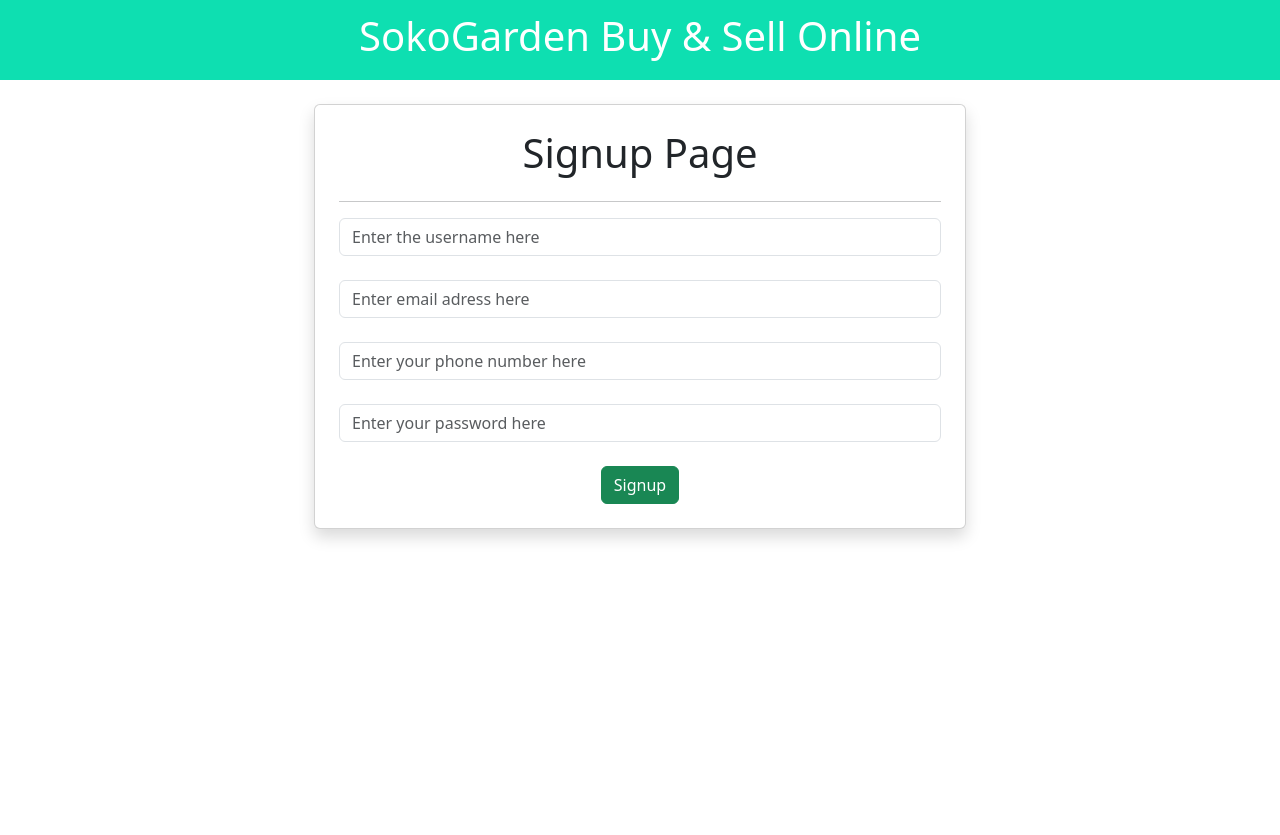
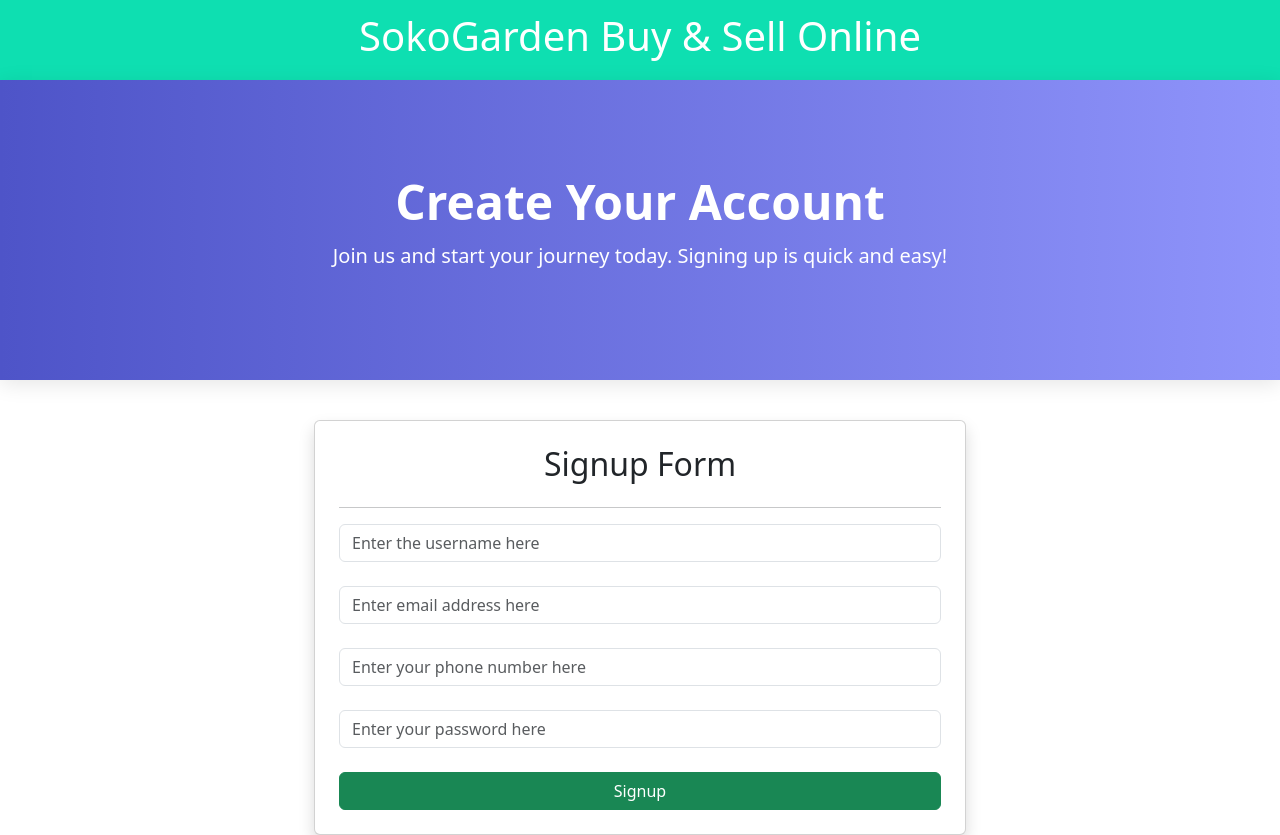
Before and after one commit to madlib-doom/Sokogarden-ui, a React (Create React App) app: page /signup in a window 1280 px wide. Before the commit the page ends 800 px from the top, so only its background shows below. Built offline with nearby package versions, Linux system fonts and the light colour scheme.

Commit message:
first commit

```diff
--- a/src/componets/Signup.jsx
+++ b/src/componets/Signup.jsx
@@ -1,106 +1,127 @@
 import axios from 'axios';
-import React, { useState } from 'react'
+import React, { useState } from 'react';
+import './stylings/Signup.css'; // Make sure this contains both the loader and hero CSS
+
+const Loader = () => {
+  return (
+    <div className="section-center">
+      <div className="section-path">
+        <div className="globe">
+          <div className="wrapper">
+            {[...Array(16)].map((_, i) => (
+              <span key={i}></span>
+            ))}
+          </div>
+        </div>
+      </div>
+    </div>
+  );
+};
 
 const Signup = () => {
-  // Hooks to capture the different state of our application
-  const[username,setUsername]=useState("");
-  const[email,setEmail]=useState('');
-  const[phone,setPhone]=useState("");
-  const[password,setPassword]=useState('');
+  const [username, setUsername] = useState('');
+  const [email, setEmail] = useState('');
+  const [phone, setPhone] = useState('');
+  const [password, setPassword] = useState('');
 
-  // Add three addditional hookis to manage state of applicxatiom
+  const [loading, setLoading] = useState(false);
+  const [success, setSuccess] = useState('');
+  const [error, setError] = useState('');
 
-  const[loading,setLoading]=useState("")
-  const[success,setSuccess]=useState("")
-  const[error,setError]=useState("");
-  // Create a function that handle sthe submit action
-  const submit=async(e)=>{
-    // Prevent the site from reloading when person clicks on the sigup button
+  const submit = async (e) => {
     e.preventDefault();
-    // update the loading hook with new message that the user shal see ont he browser
-    setLoading("Please wait as we upload your details")
+    setLoading(true);
+    setSuccess('');
+    setError('');
 
-    try{
-      // create a form data object that will hold all the data from the hooks
-const data=new FormData();
-// add the different details into the new object created
-data.append("username",username)
-data.append("email",email)
-data.append("phone",phone)
-data.append("password",password)
-// post your data to the backend api
-const response = await axios.post('https://aarondev.pythonanywhere.com/api/signup',data)
-// set back the loading hook to empty
-setLoading("")
+    const data = new FormData();
+    data.append('username', username);
+    data.append('email', email);
+    data.append('phone', phone);
+    data.append('password', password);
 
-// By presumption we assume the registration process went on well therefore update the success hook with a new mesage
-setSuccess(response.data.message)
-// clear the hooks for them to take in new data
-setUsername("")
-setEmail("")
-setPhone("")
-setPassword('')
+    try {
+      const response = await axios.post('https://aarondev.pythonanywhere.com/api/signup', data);
+      setLoading(false);
+      setSuccess(response.data.message);
+
+      setUsername('');
+      setEmail('');
+      setPhone('');
+      setPassword('');
+    } catch (error) {
+      setLoading(false);
+      setError('Sorry, registration was not successful. An error occurred...');
     }
-    catch(error){
-      // set loading hook back to default
-      setLoading('')
+  };
 
-      // Incase there was an error encounterd during the registration process update the error hook
-      // with a messgae
-      setError("Sorry,Registration not succesful ,an error occured...")
+  return (
+    <>
+      {/* HERO SECTION */}
+      <section className="hero-section text-white text-center d-flex align-items-center justify-content-center">
+        <div className="container">
+          <h1 className="display-4 fw-bold">Create Your Account</h1>
+          <p className="lead">Join us and start your journey today. Signing up is quick and easy!</p>
+        </div>
+      </section>
 
-    }
-  }
-  return (
-    <div className='row justify-content-center mt-4'>
+      {/* SIGNUP FORM SECTION */}
+      <div className="row justify-content-center mt-4">
+        {loading && <Loader />}
         <div className="col-md-6 card shadow p-4">
-     <h1> Signup Page</h1><hr />
-     {loading}
-    {success}
-    {error}
+          <h2 className="text-center">Signup Form</h2>
+          <hr />
 
-     <form onSubmit={submit} >
-      <input type="text"
-      className='form-control'
-      placeholder='Enter the username here'
+          {success && <div className="alert alert-success">{success}</div>}
+          {error && <div className="alert alert-danger">{error}</div>}
+
+          <form onSubmit={submit}>
+            <input
+              type="text"
+              className="form-control"
+              placeholder="Enter the username here"
               value={username}
-      onChange={(e)=>setUsername(e.target.value)}
-      required/><br />
-      {/* {username} */}
+              onChange={(e) => setUsername(e.target.value)}
+              required
+            />
+            <br />
 
-      <input type="email"
-      className='form-control'
-      placeholder='Enter email adress here' required
+            <input
+              type="email"
+              className="form-control"
+              placeholder="Enter email address here"
               value={email}
-      onChange={(e)=>setEmail(e.target.value)}/>
+              onChange={(e) => setEmail(e.target.value)}
+              required
+            />
+            <br />
 
+            <input
+              type="number"
+              className="form-control"
+              placeholder="Enter your phone number here"
+              value={phone}
+              onChange={(e) => setPhone(e.target.value)}
+              required
+            />
             <br />
-      {/* {email} */}
-      <input type="number"
-      className='form-control'
-      placeholder='Enter your phone number here'
-      value={phone}
-      onChange={(e)=>setPhone(e.target.value)}
-      required/> <br />
-      {/* {phone} */}
 
+            <input
+              type="password"
+              className="form-control"
+              placeholder="Enter your password here"
+              value={password}
+              onChange={(e) => setPassword(e.target.value)}
+              required
+            />
+            <br />
 
-      <input type="password"
-      className='form-control'
-      placeholder='Enter your password here'
-      value={password}
-      onChange={(e)=>setPassword(e.target.value)}
-      required
-      /> <br />
-      {/* {password} */}
-
-      <button type='submit' className='btn btn-success'>Signup</button>
-
-
+            <button type="submit" className="btn btn-success w-100">Signup</button>
           </form>
         </div>
       </div>
-  )
-}
+    </>
+  );
+};
 
-export default Signup
+export default Signup;
--- /dev/null
+++ b/src/componets/stylings/Signup.css
@@ -0,0 +1,151 @@
+/* === HERO SECTION STYLING === */
+.hero-section {
+  height: 300px;
+  background: linear-gradient(to right, #4e54c8, #8f94fb);
+  color: white;
+  padding: 60px 20px;
+  margin-bottom: 40px;
+  box-shadow: 0 4px 20px rgba(0, 0, 0, 0.1);
+  position: relative;
+  z-index: 1;
+}
+
+.hero-section h1 {
+  font-size: 3rem;
+}
+
+.hero-section p {
+  font-size: 1.25rem;
+  margin-top: 10px;
+}
+
+/* === LOADER STYLES (From Uiverse.io by JkHuger) === */
+.section-center {
+  position: absolute;
+  top: 50%;
+  left: 0;
+  z-index: 10;
+  transform: translateY(-50%);
+  width: 100%;
+  margin: 0 auto;
+  text-align: center;
+  transition: all 500ms linear;
+}
+
+.section-path {
+  position: relative;
+  width: 238px;
+  height: 76px;
+  border-radius: 35px;
+  margin: 0 auto;
+  text-align: center;
+  background-color: #e6e6e6;
+  box-shadow: inset -2px 20px 10px 0 rgba(0,0,0,.06),
+              inset -2px 30px 10px 0 rgba(0,0,0,.04);
+  border: 3px groove rgba(225,225,225,0.07);
+  overflow: hidden;
+  transition: all 300ms linear;
+}
+
+.globe {
+  position: relative;
+  width: 66px;
+  height: 66px;
+  overflow: hidden;
+  margin-top: 2px;
+  margin-left: 2px;
+  border-radius: 50%;
+  box-shadow: 0 10px 40px rgba(0,0,0,0.65);
+  animation: rotateBall 4s ease infinite;
+  transition: all 300ms linear;
+}
+
+@keyframes rotateBall {
+  0% {
+    transform: translateX(0);
+  }
+  50% {
+    transform: translateX(162px);
+  }
+  100% {
+    transform: translateX(0);
+  }
+}
+
+.globe:after {
+  position: absolute;
+  width: 5px;
+  height: 12px;
+  background-color: rgba(255, 255, 255, 0.1);
+  content: '';
+  left: 40px;
+  top: 15px;
+  border-radius: 50%;
+  z-index: 2;
+  box-shadow: 0 0 14px 7px rgba(255, 255, 255, 0.1);
+}
+
+.globe:before {
+  position: absolute;
+  width: 100%;
+  height: 100%;
+  content: '';
+  left: 0;
+  top: 0;
+  border-radius: 50%;
+  z-index: 1;
+  box-shadow: inset 0 0 15px #1a252f;
+  opacity: 0.4;
+  transition: all 300ms linear;
+}
+
+.globe .wrapper {
+  position: absolute;
+  width: 528px;
+  height: 528px;
+  top: 0;
+  left: -462px;
+  animation: moveBall 4s ease infinite;
+}
+
+@keyframes moveBall {
+  0% {
+    left: -462px;
+  }
+  50% {
+    left: 0;
+  }
+  100% {
+    left: -462px;
+  }
+}
+
+.globe .wrapper span {
+  position: absolute;
+  width: 33px;
+  height: 528px;
+  top: 0;
+  left: 0;
+  background-color: #5c477d;
+  box-shadow: inset 0 0 25px #5c487c;
+}
+
+.globe .wrapper span:nth-child(even) {
+  background-color: #503e6d;
+}
+
+.globe .wrapper span:nth-child(2) { left: 33px; }
+.globe .wrapper span:nth-child(3) { left: 66px; }
+.globe .wrapper span:nth-child(4) { left: 99px; }
+.globe .wrapper span:nth-child(5) { left: 132px; }
+.globe .wrapper span:nth-child(6) { left: 165px; }
+.globe .wrapper span:nth-child(7) { left: 198px; }
+.globe .wrapper span:nth-child(8) { left: 231px; }
+.globe .wrapper span:nth-child(9) { left: 264px; }
+.globe .wrapper span:nth-child(10) { left: 297px; }
+.globe .wrapper span:nth-child(11) { left: 330px; }
+.globe .wrapper span:nth-child(12) { left: 363px; }
+.globe .wrapper span:nth-child(13) { left: 396px; }
+.globe .wrapper span:nth-child(14) { left: 429px; }
+.globe .wrapper span:nth-child(15) { left: 462px; }
+.globe .wrapper span:nth-child(16) { left: 495px; }
```
Lines whose indentation alone changed are shown as unchanged.
